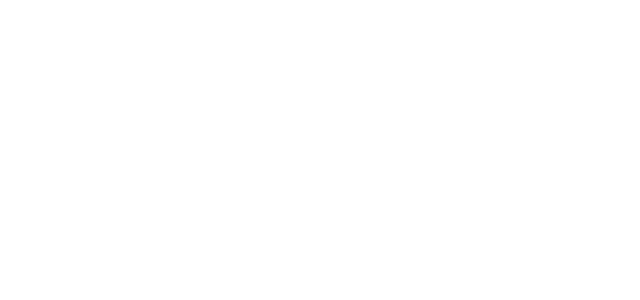
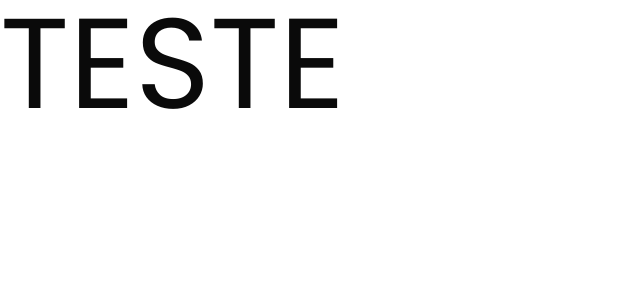
Before and after one commit to otimizesolutions/valor-judicial-frontend, a Next.js app: page / in a window 1280 px wide. Shown: the top 300 px of the page, without its empty margins (0-640 px from the left). Built offline with nearby package versions, Linux system fonts and the light colour scheme.

Commit message:
feat: adding fonts

```diff
--- a/src/app/globals.css
+++ b/src/app/globals.css
@@ -5,6 +5,7 @@
 
 
 @theme {
+
   --color-blue-50: #93bfd2;
   --color-blue-100: #7da8bb;
   --color-blue-200: #6792a5;
@@ -75,6 +76,9 @@
   --color-green-700: #0e582d;
   --color-green-800: #034118;
   --color-green-900: #002b00;
+
+  --font-lato: var(--font-lato);
+  --font-poppins: var(--font-poppins);
 }
 
 @theme inline {
--- a/src/app/layout.tsx
+++ b/src/app/layout.tsx
@@ -1,21 +1,23 @@
 import type { Metadata } from "next";
-import { Geist, Geist_Mono } from "next/font/google";
+import { Geist, Geist_Mono, Lato, Poppins } from "next/font/google";
 import "./globals.css";
 import { Providers } from "./providers";
 
-const geistSans = Geist({
-  variable: "--font-geist-sans",
+
+const lato = Lato({
   subsets: ["latin"],
+  weight: ["400", "700"],
+  variable: "--font-lato",
 });
 
-const geistMono = Geist_Mono({
-  variable: "--font-geist-mono",
+const poppins = Poppins({
   subsets: ["latin"],
+  weight: ["400", "600", "700"],
+  variable: "--font-poppins",
 });
 
 export const metadata: Metadata = {
-  title: "Create Next App",
-  description: "Generated by create next app",
+  title: "Valor Judicial",
 };
 
 export default function RootLayout({
@@ -26,7 +28,7 @@
   return (
     <html lang="en">
       <body
-        className={`${geistSans.variable} ${geistMono.variable} antialiased`}
+        className={`${lato.className} ${poppins.className} antialiased`}
       >
         <Providers>{children}</Providers>
       </body>
--- a/src/app/page.tsx
+++ b/src/app/page.tsx
@@ -2,7 +2,8 @@
 
 export default function Home() {
   return (
-    <div className="">
+    <div className="font-poppins text-9xl">
+      TESTE
 
     </div>
   );
```
